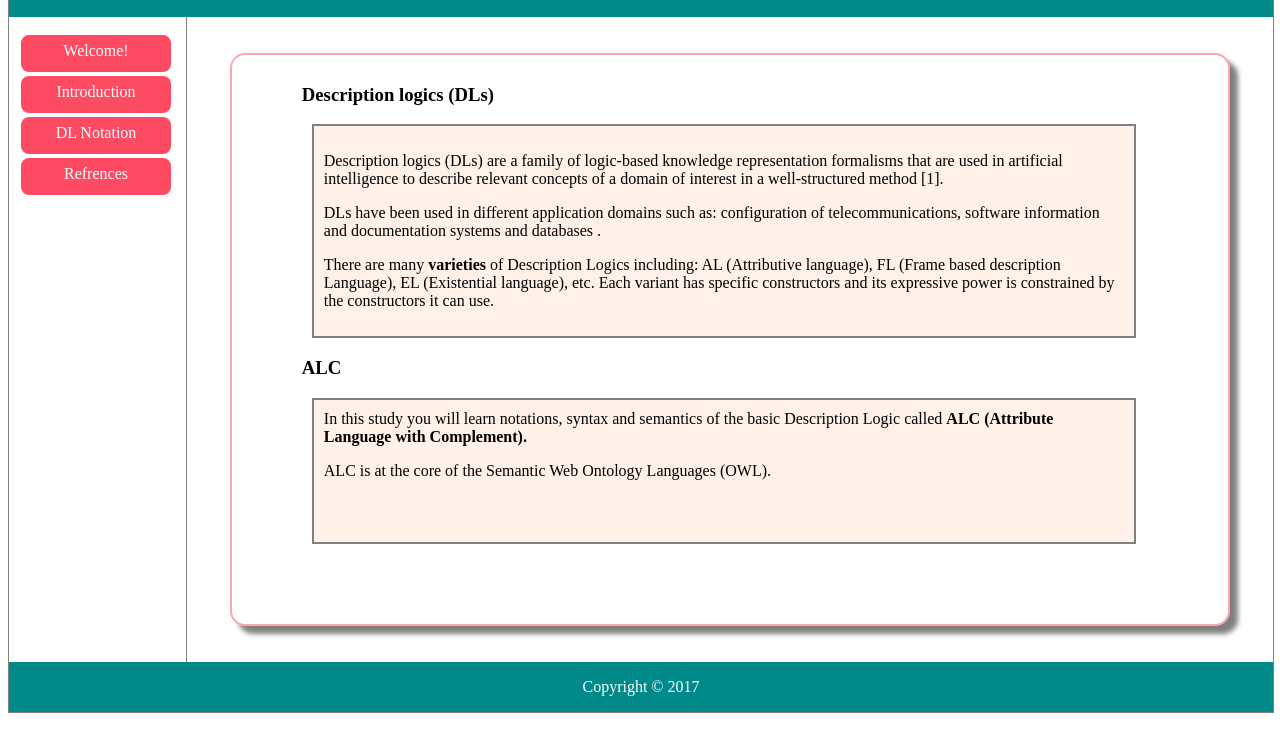
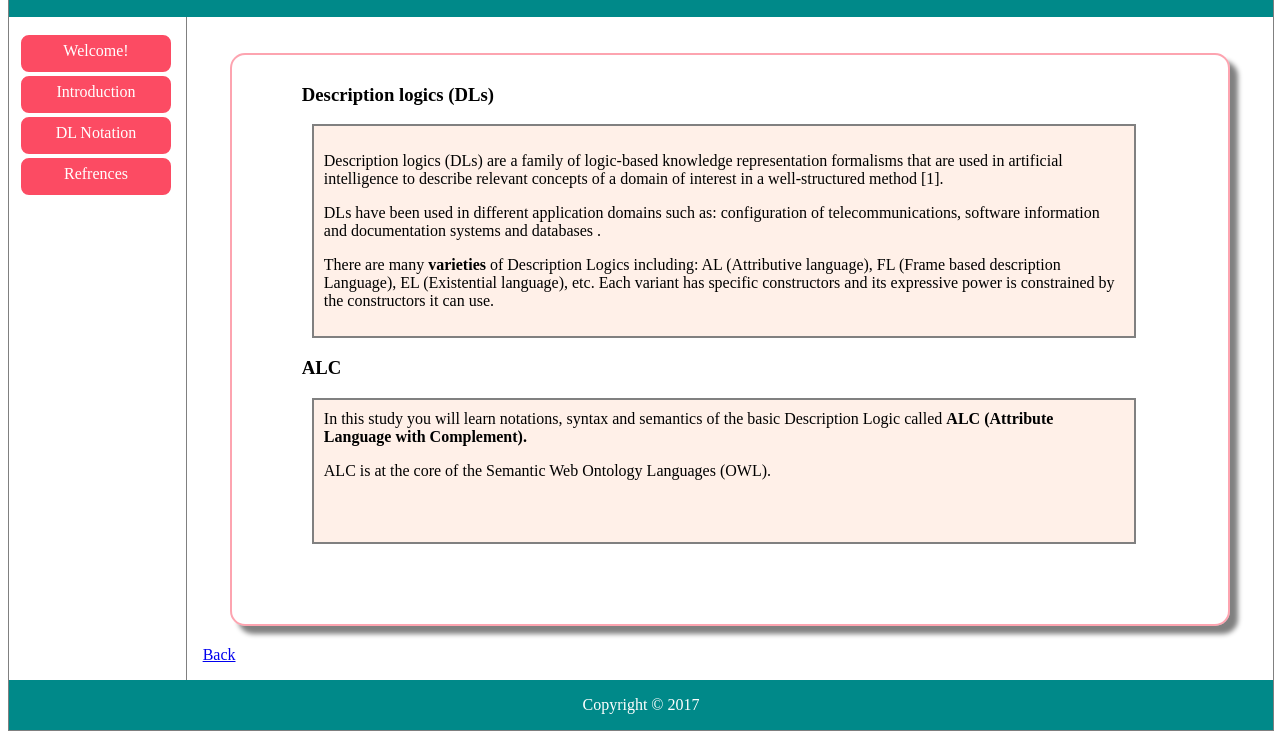
Before and after one commit to m-awaji/m-awaji.github.io, a plain HTML site: page Interactive/Introduction.html in a window 1280 px wide. Shown: the part 104-843 px from the top of the page. Drawn offline with Linux system fonts and the light colour scheme.

Commit message:
Update Introduction.html

```diff
--- a/Interactive/Introduction.html
+++ b/Interactive/Introduction.html
@@ -34,6 +34,8 @@ In this study you will learn notations, syntax and semantics of the basic Descri
 <p>ALC is at the core of the Semantic Web Ontology Languages (OWL).</p></br></br>
 </div>
 </div>
+<a href="index.html" >Back</a></br>
+
 </article>
 <footer>Copyright &copy; <script language="javascript" type="text/javascript">
 var today = new Date()
```
